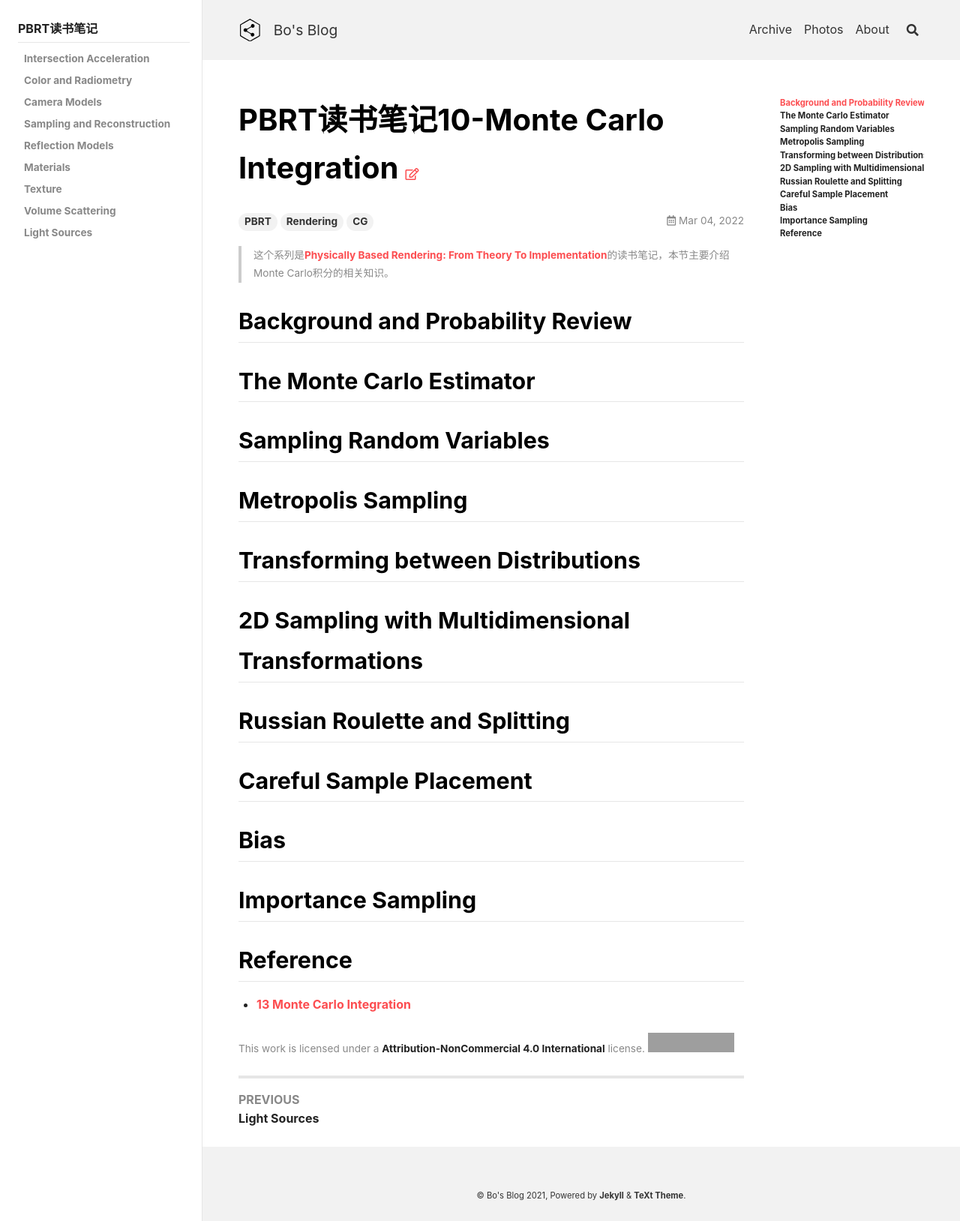
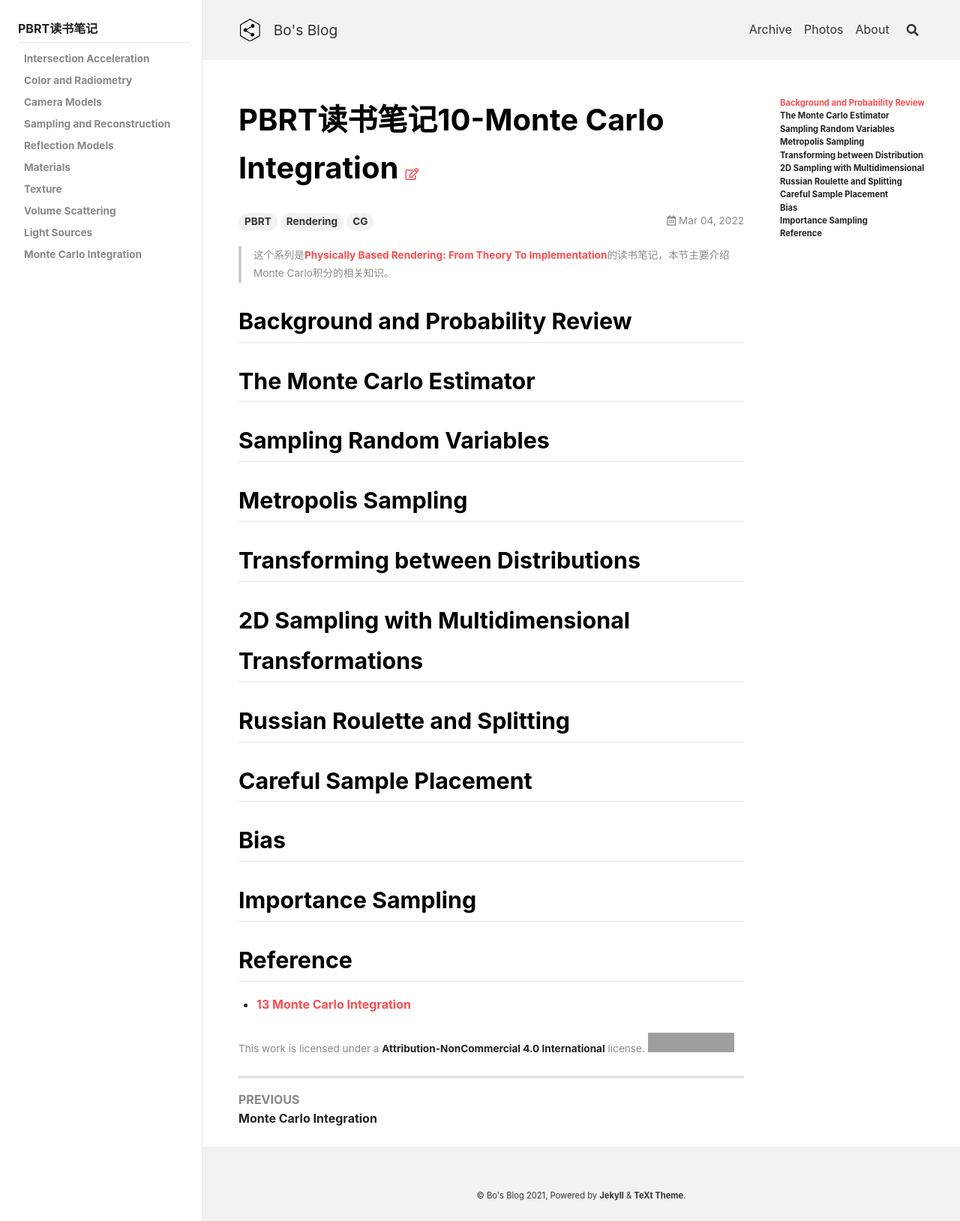
Before and after one commit to peng00bo00/peng00bo00_previous_blog, a Jekyll site: the page built from _posts/2022-03-04-PBRT-NOTES-10.md, in a window 1280 px wide. Shown: the whole page at 75% size. Built offline with Jekyll 4.4.1, drawn with Linux system fonts in a browser that asks for light colours; nearby versions of some CDN libraries; grey boxes are pictures that could not be loaded.

Commit message:
Update navigation.yml

```diff
--- a/_data/navigation.yml
+++ b/_data/navigation.yml
@@ -242,6 +242,8 @@ PBRT:
         url: /2022/02/12/PBRT-NOTES-08.html
       - title: Light Sources
         url: /2022/02/27/PBRT-NOTES-09.html
+      - title: Monte Carlo Integration
+        url: /2022/03/04/PBRT-NOTES-09.html
 
 OMSCS-DL:
   - title: Introduction to Neural Networks
```
